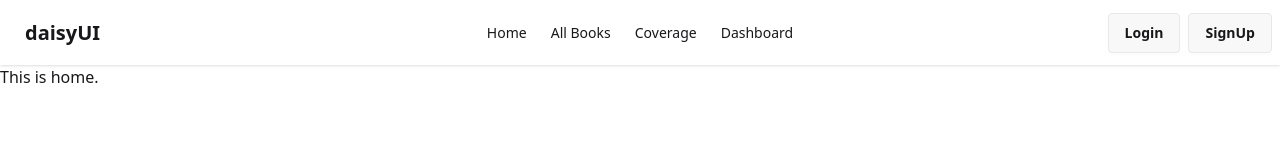
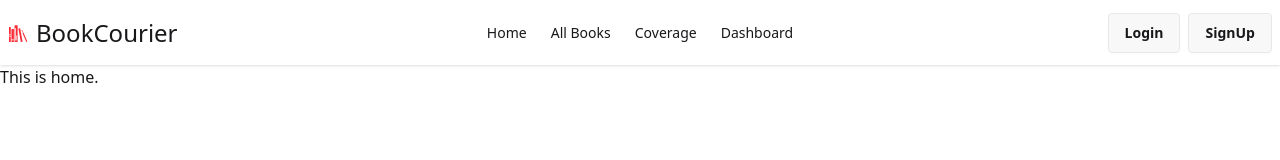
Before and after one commit to codewitharafath6688/BookCourier-Client-Side, a React (Vite) app: page / in a window 1280 px wide. Shown: the top 160 px of the page. Built offline with nearby package versions, Linux system fonts and the light colour scheme.

Commit message:
navber logo set up done

```diff
--- a/package.json
+++ b/package.json
@@ -13,6 +13,7 @@
     "@tailwindcss/vite": "^4.1.18",
     "react": "^19.2.0",
     "react-dom": "^19.2.0",
+    "react-icons": "^5.5.0",
     "react-router": "^7.10.1",
     "tailwindcss": "^4.1.18"
   },
--- a/src/Layout/Navber.jsx
+++ b/src/Layout/Navber.jsx
@@ -1,5 +1,6 @@
 import React from "react";
-import { NavLink } from "react-router";
+import { GiBookshelf } from "react-icons/gi";
+import { Link, NavLink } from "react-router";
 
 const Navber = () => {
   const links = <>
@@ -36,7 +37,10 @@ const Navber = () => {
             {links}
           </ul>
         </div>
-        <a className="btn btn-ghost text-xl">daisyUI</a>
+        <Link className="flex gap-2 items-center justify-center">
+            <GiBookshelf className="text-xl text-red-500"/>
+            <h2 className="text-2xl">BookCourier</h2>
+        </Link>
       </div>
       <div className="navbar-center hidden lg:flex">
         <ul className="menu menu-horizontal px-1">
```
Also changed, not shown: 1 other file (tests, documents, lock files or other folders).
